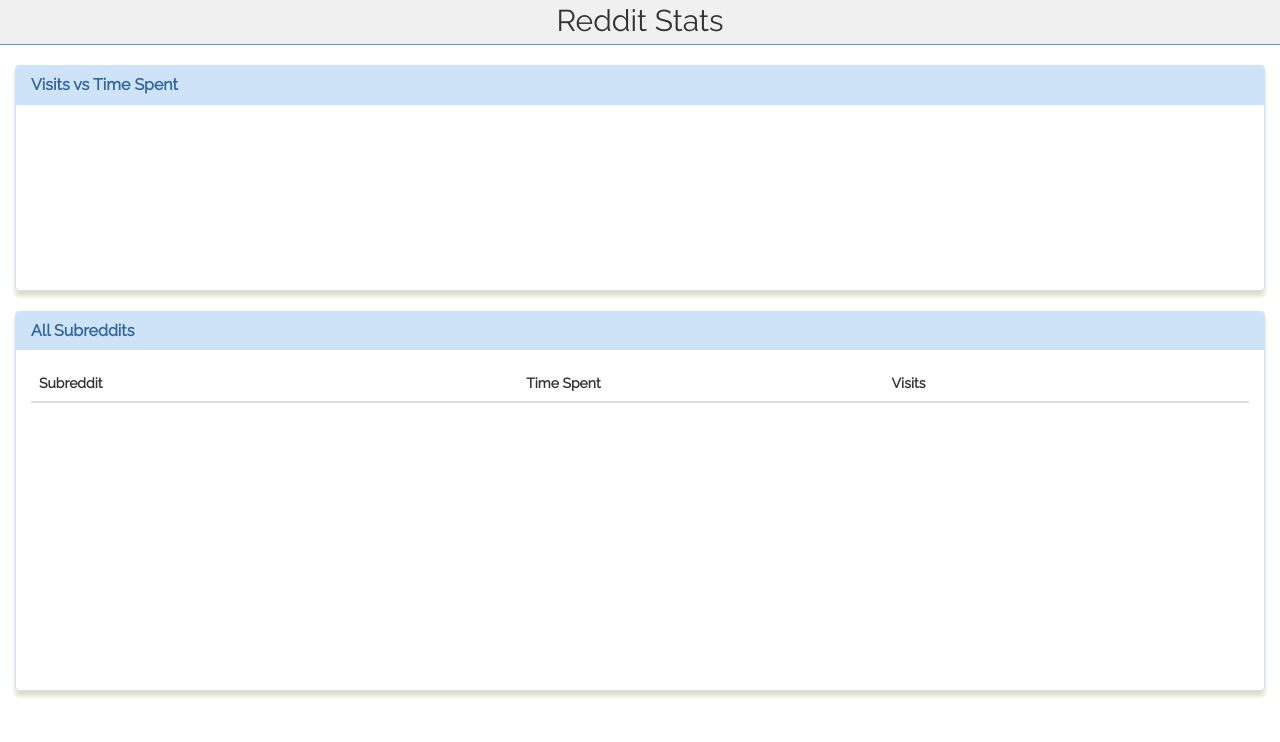
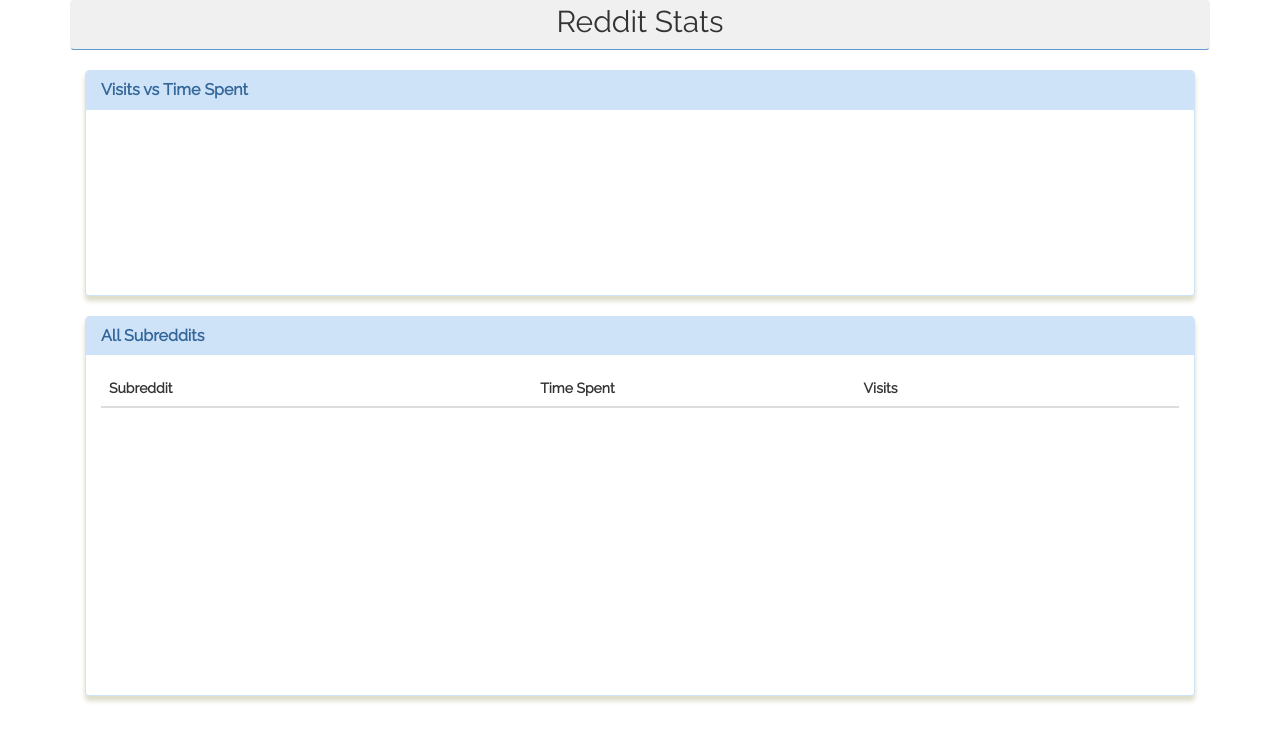
Before and after one commit to tom2zip/reddit-stats, a browser extension: page options.html in a window 1280 px wide. Drawn offline with Linux system fonts and the light colour scheme.

Commit message:
Turned navbar into a nav tag and got rid of container class

```diff
--- a/css/options.css
+++ b/css/options.css
@@ -1,12 +1,6 @@
 html, body {
 	height: 100%;
 	overflow: hidden;
-}
-
-.container {
-	height: 100%;
-	width: 100%;
-	padding: 0px;
 }
 
 #top-bar {
--- a/options.html
+++ b/options.html
@@ -14,7 +14,7 @@
 </head>
 <body>
 	<div class='container'>
-		<div id='top-bar'>Reddit Stats</div>
+		<nav id='top-bar' class='navbar'>Reddit Stats</nav>
 		<div id='main-content'>
 			<div class='col-lg-12'>
 				<div class='panel panel-primary'>
```
